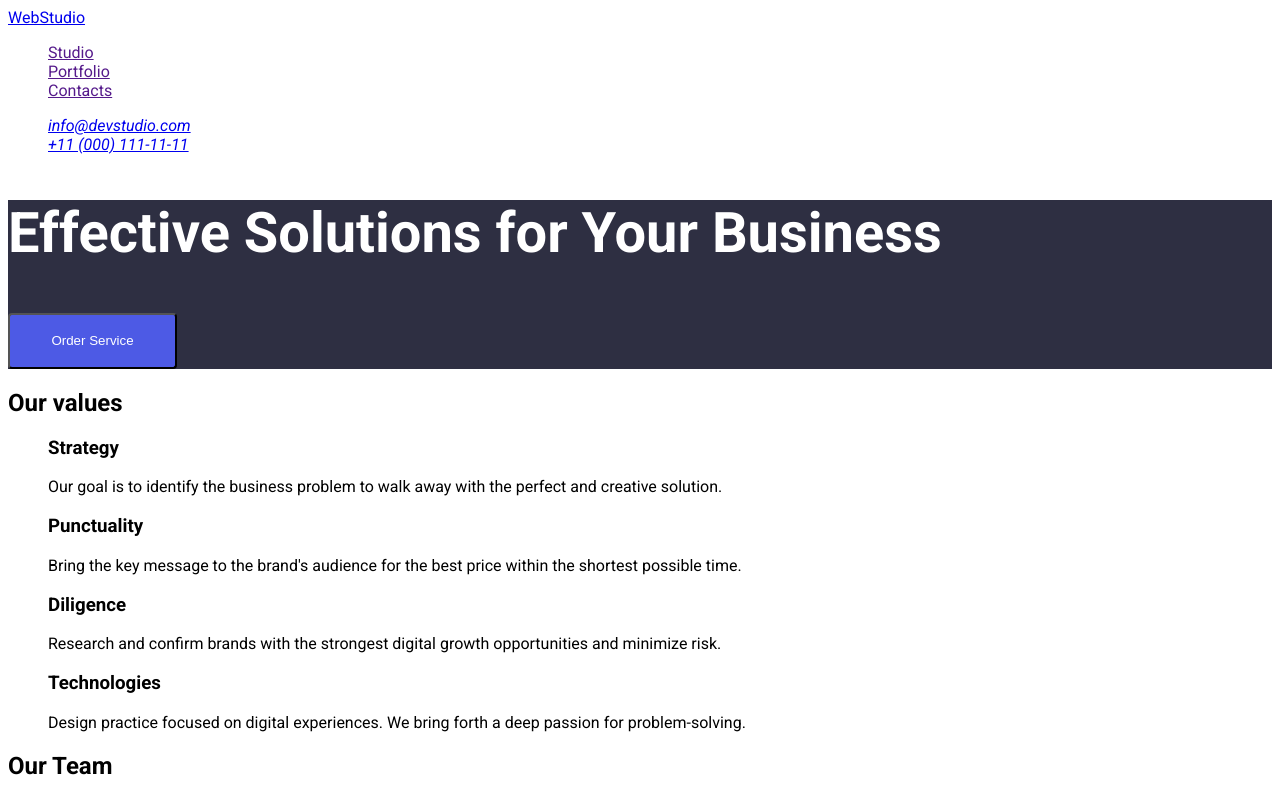
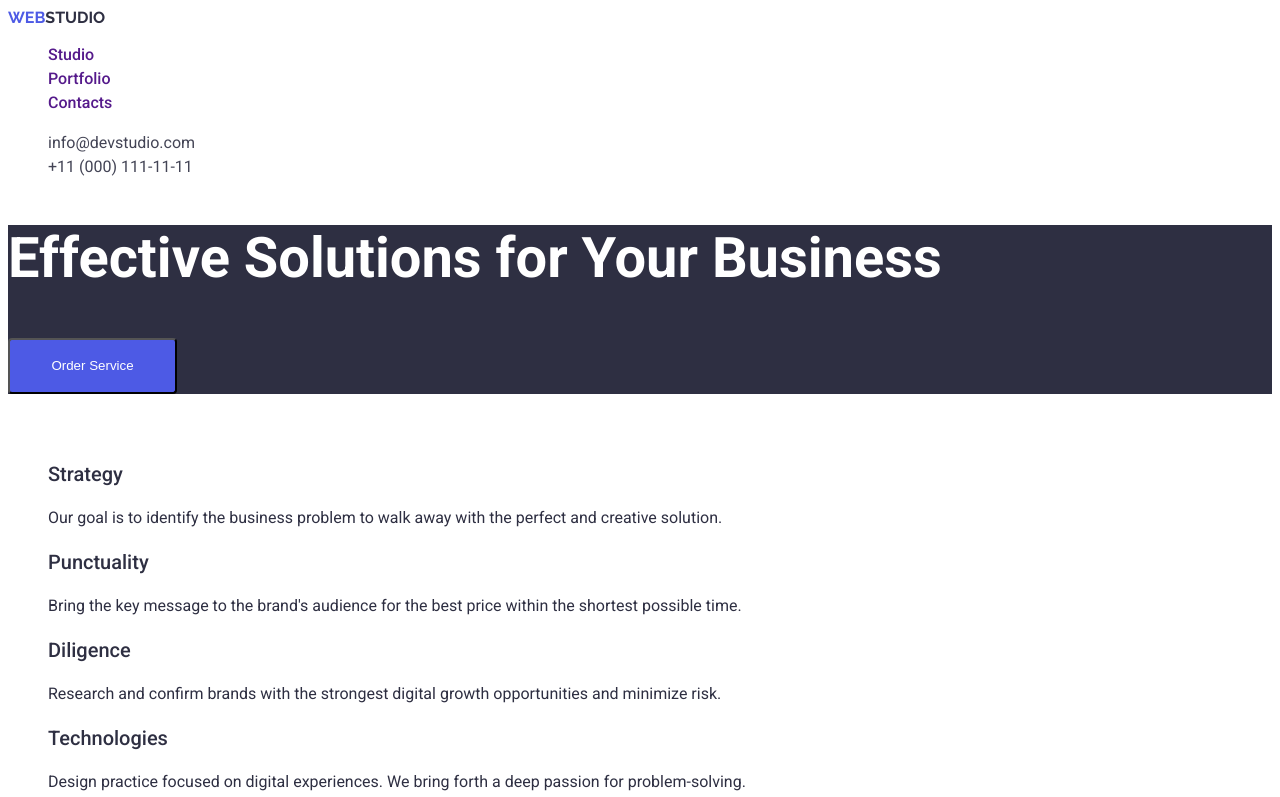
Before and after one commit to huzovskyi/goit-markup-hw-02, a plain HTML site: page index.html in a window 1280 px wide. Shown: the top 797 px of the page. Drawn offline with Linux system fonts and the light colour scheme.

Commit message:
all-styles-applied

```diff
--- a/css/styles.css
+++ b/css/styles.css
@@ -1,12 +1,109 @@
-body {font-family: Roboto,
-    sans-serif;}
-.hdr {background-color: #FFFFFF;}
-.main-page {background-color: #2E2F42;}
+body {
+    font-family: roboto, sans-serif;
+}
+
+ul {
+    list-style-type: none;
+}
+a {text-decoration: none;}
+.header {
+    background-color: #FFFFFF;
+}
+
+.nav-logo {
+    font-family: Raleway;
+       font-weight: 700;
+       color: #4D5AE5;
+       text-transform: uppercase;
+       letter-spacing: 1.5;
+
+}
+
+.logo-span {
+    font-family: Raleway;
+        font-weight: 700;
+        color: #2E2F42;
+        text-transform: uppercase;
+
+}
+.header-nav-list {
+font-size: 16px;
+line-height: 24px;
+font-weight: 500;
+color: #2E2F42;
+}
+.header-list-item a:hover {color: #404BBF;}
+.header-list-item a:active{color: #404BBF;}
+
+.address-list-item a{
+    color:#434455;
+    font-size: 16px;
+    line-height: 24px;
+    letter-spacing: 2%;
+    font-style: normal;
+}
+.address-list-item a:hover {
+    color: #404BBF;
+}
+/* main page */
+.main-page {
+    background-color: #2E2F42;
+}
 .page-title {
     color: #FFFFFF;
     font-size: 56px;
     font-weight: bold;
-    letter-spacing: 2%;}
-ul {list-style-type: none;}
-button {width: 169px; height: 56px;
-        background-color: #4D5AE5; color: #FFFFFF;border-radius: 4px;}
+    letter-spacing: 2%;
+}
+
+button {
+        width: 169px; height: 56px;
+        background-color: #4D5AE5; color: #FFFFFF;
+        border-radius: 4px;
+
+    }
+        button:hover {background-color: #404BBF;}
+
+.values-list p{
+        font-size: 16px;
+        line-height: 24px;
+        letter-spacing: 2%;
+        color: #2E2F42;
+}
+.values {color:white;}
+.second-title {
+        font-weight: 700;
+        font-size: 36px;
+        line-height: 40px;
+        letter-spacing: 2%;
+        text-align: center;
+        color: #2E2F42;
+}
+.third-title {
+        font-weight: 500;
+        font-style: Medium;
+        font-size: 20px;
+        line-height: 24px;
+        letter-spacing: 2%;
+        color: #2E2F42;
+}
+.team {
+    background-color: #F4F4FD;
+
+}
+.footer {
+    background-color: #2E2F42;
+        font-size: 16px;
+        line-height: 24px;
+        letter-spacing: 2%;
+        color: #F4F4FD;
+}
+.logo-span-footer {
+        color: #F4F4FD;
+        font-family: Raleway;
+        font-weight: 700;
+        font-size: 18px;
+        line-height: 21px;
+        letter-spacing: 3%;
+        text-transform: uppercase;
+}
--- a/index.html
+++ b/index.html
@@ -5,25 +5,26 @@
     <meta name="viewport" content="width=device-width, initial-scale=1.0">
     <link rel="preconnect" href="https://fonts.googleapis.com">
     <link rel="preconnect" href="https://fonts.gstatic.com" crossorigin>
-    <link href="https://fonts.googleapis.com/css2?family=Roboto:ital,wght@0,100..900;1,100..900&display=swap"
+    <link
+        href="https://fonts.googleapis.com/css2?family=Raleway:ital,wght@0,100..900;1,100..900&family=Roboto:ital,wght@0,100..900;1,100..900&display=swap"
         rel="stylesheet">
     <link rel="stylesheet" href="./css/styles.css" />
     <title>Document</title>
 </head>
 <body>
-    <header class="hdr">
-        <nav>
-          <a href="./index.html">WebStudio</a>
-            <Ul>
-              <li><a href="">Studio</a></li>
-              <li><a href="">Portfolio</a></li>
-              <li><a href="">Contacts</a></li>
+    <header class="header">
+        <nav class="header-nav">
+          <a href="./index.html" class="nav-logo">Web<span class="logo-span">Studio</span></a>
+            <Ul class="header-nav-list">
+              <li class="header-list-item"><a href="">Studio</a></li>
+              <li class="header-list-item"><a href="">Portfolio</a></li>
+              <li class="header-list-item"><a href="">Contacts</a></li>
            </Ul>
         </nav>
-        <address>
-            <ul>
-           <li><a href="mailto:info@devstudio.com">info@devstudio.com</a></li>
-           <li><a href="tel:+110001111111">+11 (000) 111-11-11</a></li>
+        <address class="address">
+            <ul class="address-list">
+           <li class="address-list-item"><a href="mailto:info@devstudio.com">info@devstudio.com</a></li>
+           <li class="address-list-item"><a href="tel:+110001111111">+11 (000) 111-11-11</a></li>
             </ul>
         </address>
     </header>
@@ -31,86 +32,87 @@
       <section class="main-page"> <H1 class="page-title">Effective Solutions for Your Business</H1>
         <button type="button" class="btn">Order Service</button>
       </section>
-     <section> <h2>Our values</h2>
+     <section> <h2 class="values">Our values</h2>
      <ul>
-        <li>
-            <h3>Strategy</h3>
+        <li class="values-list">
+            <h3 class="third-title">Strategy</h3>
             <p>Our goal is to identify the business
             problem to walk away with the perfect and creative solution. </p>
         </li>
-        <li>
-            <h3>Punctuality</h3>
+        <li class="values-list">
+            <h3 class="third-title">Punctuality</h3>
             <p>Bring the key message to the brand's audience for the best price within the shortest possible time.</p>
         </li>
-        <li>
-            <h3>Diligence</h3>
+        <li class="values-list">
+            <h3 class="third-title">Diligence</h3>
             <p>Research and confirm brands with the strongest digital growth opportunities and minimize risk.</p>
         </li>
-        <li>
-            <h3>Technologies</h3>
+        <li class="values-list">
+            <h3 class="third-title">Technologies</h3>
             <p>Design practice focused on digital experiences. We bring forth a deep passion for problem-solving.</p>
     </li>
      </ul>
     </section>
-    <section>
-        <H2>Our Team</H2>
-        <ul>
+    <section class="team">
+        <H2 class="second-title">Our Team</H2>
+        <ul class="values-list">
             <li> <img src="./images/img-3.jpg" alt="Mark" width="264" height="260"/>
-                <H3>Mark Guerrero</H3>
+                <H3 class="third-title">Mark Guerrero</H3>
                 <p>Product Designer</p>
             </li>
             <li> <img src="./images/img-2.jpg" alt="Tom" width="264" height="260" />
-                <H3>Tom Ford</H3>
+                <H3 class="third-title">Tom Ford</H3>
                 <p>Frontend Developer</p>
             </li>
             <li> <img src="./images/img-1.jpg" alt="Camila" width="264" height="260" />
-                <H3>Camila Garcia</H3>
+                <H3 class="third-title">Camila Garcia</H3>
                 <p>Marketing</p>
             </li>
             <li> <img src="./images/img.jpg" alt="Daniel" width="264" height="260" />
-                <H3>Daniel Wilson</H3>
+                <H3 class="third-title">Daniel Wilson</H3>
                 <p>UI Designer</p>
             </li>
         </ul>
     </section>
     <section>
-        <h2>Our Portfolio</h2>
-        <ul>
+        <h2 class="second-title">Our Portfolio</h2>
+        <ul class="values-list">
             <li>
                 <img src="./images/prtf1.jpg" alt="banking-app" width="360" height="300">
-                <h3>Banking App</h3>
+                <h3 class="third-title">Banking App</h3>
                 <p>App</p>
             </li>
             <li>
                 <img src="./images/prtf2.jpg" alt="cashless-payment" width="360" height="300">
-                <h3>Cashless Payment</h3>
+                <h3 class="third-title">Cashless Payment</h3>
                 <p>Marketing</p>
             </li>
             <li>
                 <img src="./images/prtf3.jpg" alt="meditation-app" width="360" height="300">
-                <h3>Meditation App</h3>
+                <h3 class="third-title">Meditation App</h3>
                 <p>App</p>
             </li>
             <li>
                 <img src="./images/prtf4.jpg" alt="taxi-service" width="360" height="300">
-                <h3>Taxi Service</h3>
+                <h3 class="third-title">Taxi Service</h3>
                 <p>Marketing</p>
             </li>
             <li>
                 <img src="./images/prtf5.jpg" alt="screen-illustation" width="360" height="300">
-                <h3>Screen Illustrations</h3>
+                <h3 class="third-title">Screen Illustrations</h3>
                 <p>Design</p>
             </li>
             <li>
                 <img src="./images/prtf6.jpg" alt="online-courses" width="360" height="300">
-                <h3>Online Courses</h3>
+                <h3 class="third-title">Online Courses</h3>
                 <p>Marketing</p>
             </li>
         </ul>
     </section>
     </Main>
-    <footer>
-      <a href="./index.html">WebStudio</a><p>Increase the flow of customers and sales for your business with digital marketing & growth solutions.</p>
+    <footer class="footer">
+      <a href="./index.html" class="nav-logo">Web<span class="logo-span-footer">Studio</span></a>
+      <p>Increase the flow of customers and sales for your business with digital marketing & growth solutions.</p>
     </footer>
 </body>
 </html>
```
